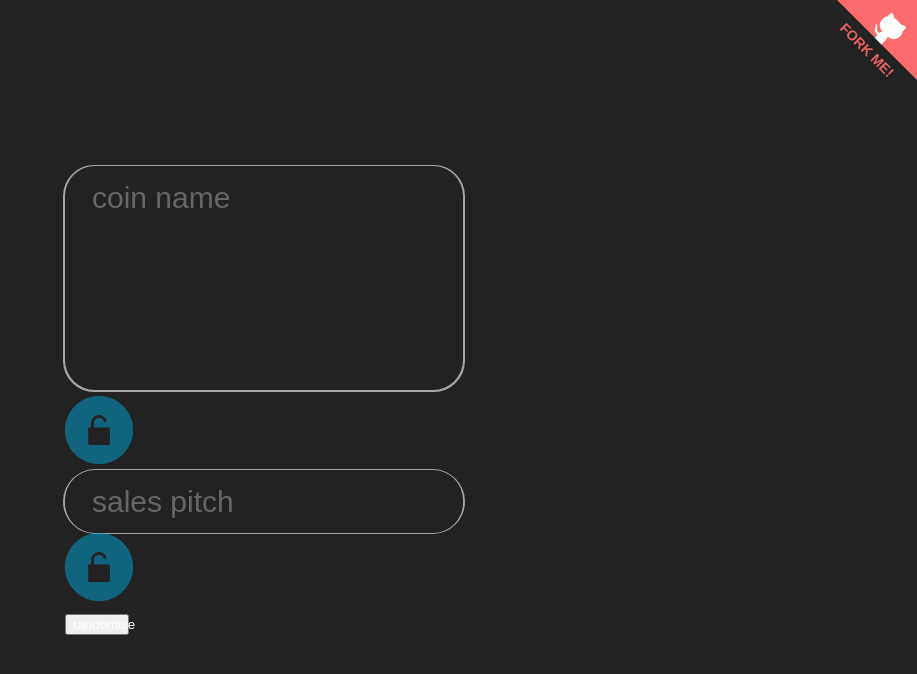
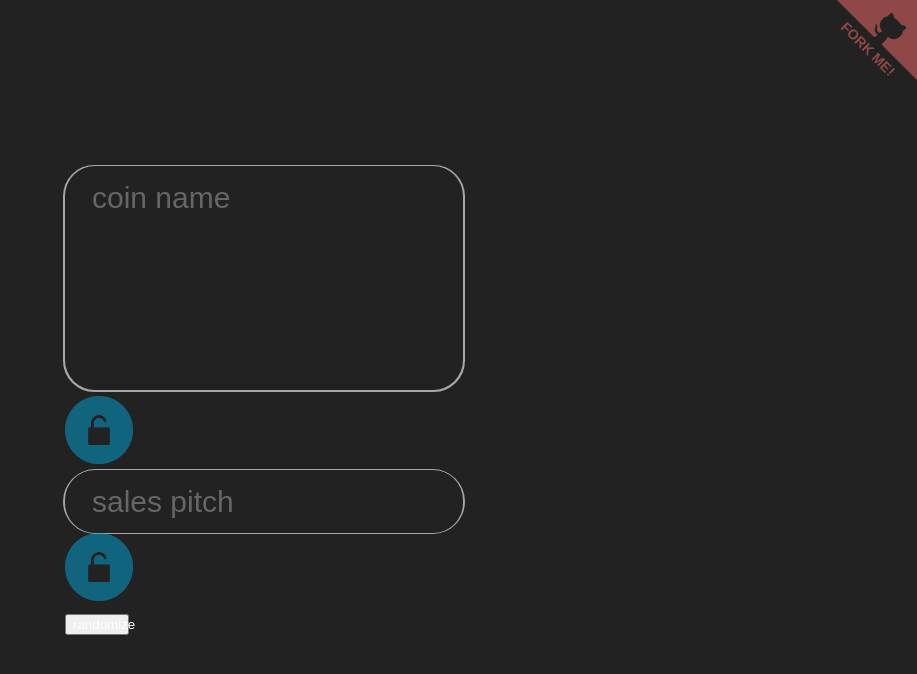
Before and after one commit to the-erin-collective/lorem-shitcoin, a React (Create React App) app: page / in a window 1280 px wide. Shown: the top 674 px of the page, without its empty margins (363-1280 px from the left). Built offline with nearby package versions, Linux system fonts and the light colour scheme.

Commit message:
less distracting fork me banner

```diff
--- a/src/Components/ForkMe/ForkMe.module.scss
+++ b/src/Components/ForkMe/ForkMe.module.scss
@@ -1,4 +1,8 @@
 @use '../../style.vars.scss' as *;
+
+.githubCorner{
+    opacity: 0.5;
+}
 
 .githubCorner:hover .octoArm {
     animation: octocatWave 560ms ease-in-out
@@ -6,7 +10,7 @@
 
 svg{
     fill:#FD6C6C;
-    color:#fff;
+    color:#222;
     position: absolute;
     top: 0;
     border: 0;
@@ -54,12 +58,11 @@ svg{
     width: 100px;
     height: 100px;
     text-align: right;
-    opacity: 0.9;
   }
 
   .ribbon span {
     font-size: 14px;
-    font-weight: bold;
+    font-weight: bolder;
     color: #FD6C6C;
     text-transform: uppercase;
     text-align: center;
@@ -69,5 +72,6 @@ svg{
     width: 100px;
     display: block;
     position: absolute;
-    top: 40px; right: 0px;
+    top: 39px;
+    right: -1px;
   }
```
